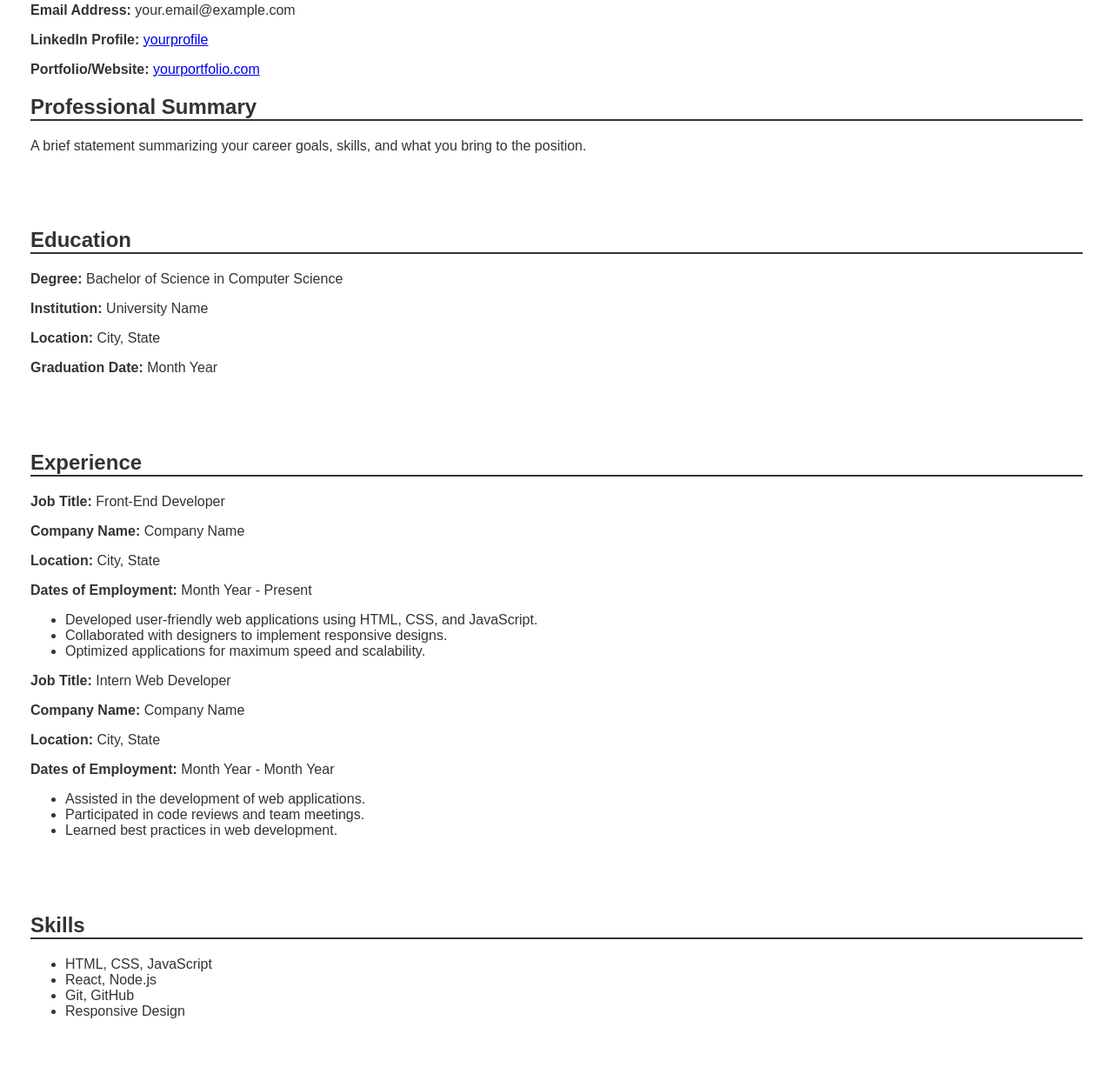
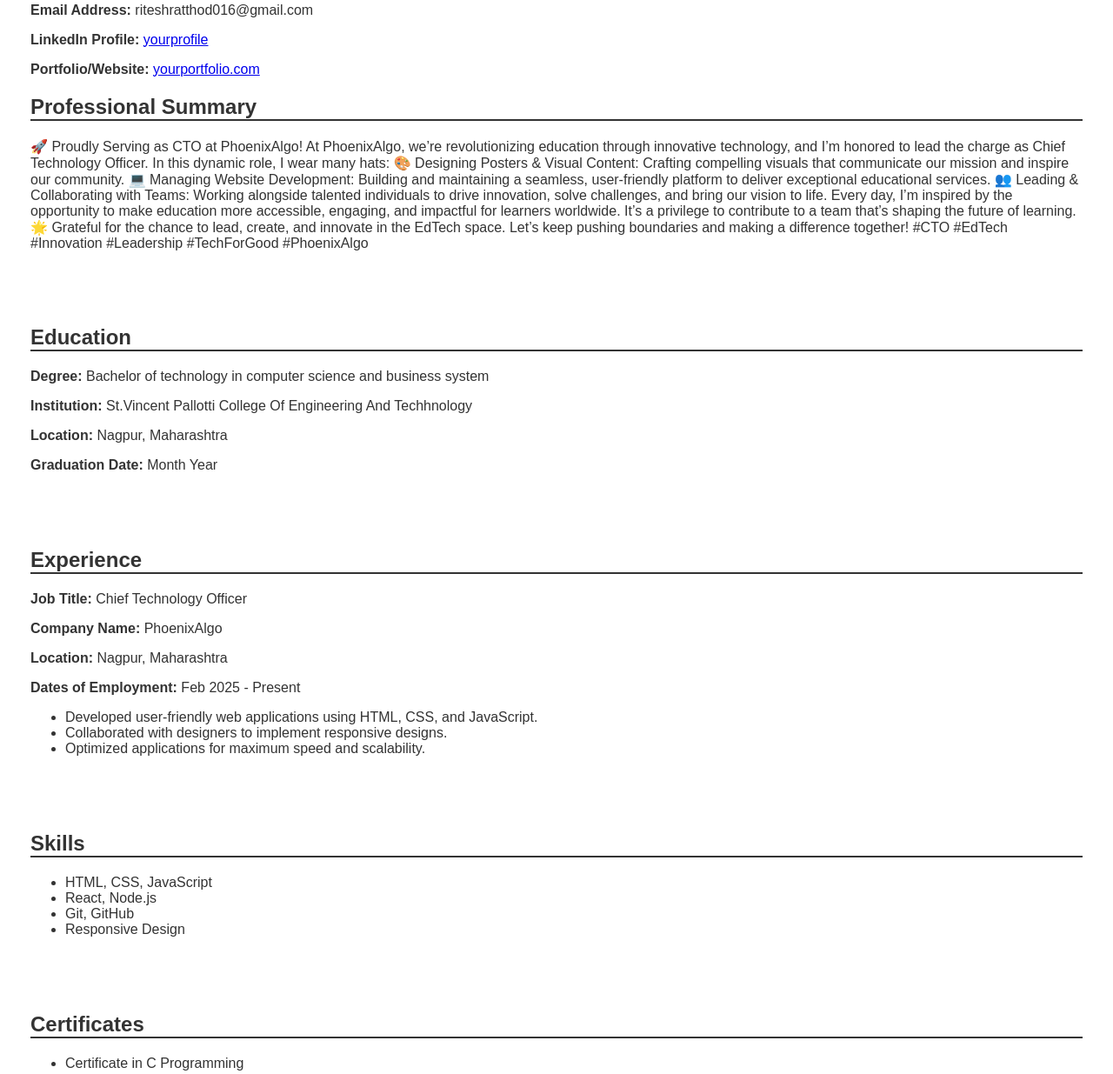
Before and after one commit to ritesh-rathod16/Resume, a plain HTML site: page index.html in a window 1280 px wide. Shown: the part 359-1594 px from the top of the page at 87% size. Drawn offline with Linux system fonts and the light colour scheme.

Commit message:
Update index.html

```diff
--- a/index.html
+++ b/index.html
@@ -8,7 +8,7 @@
 </head>
 <body>
     <header>
-        <h1>Your Name</h1>
+        <h1>Ritesh Rathod</h1>
         <p>Web Developer</p>
         <nav>
             <ul>
@@ -25,43 +25,46 @@
         <h2>Contact Information</h2>
         <p><strong>Full Name:</strong> Ritesh Rathod</p>
         <p><strong>Phone Number:</strong> (123) 456-7890</p>
-        <p><strong>Email Address:</strong> your.email@example.com</p>
+        <p><strong>Email Address:</strong> riteshratthod016@gmail.com</p>
         <p><strong>LinkedIn Profile:</strong> <a href="https://www.linkedin.com/in/ritesh-rathod-34a5a3329" target="_https://www.linkedin.com/in/ritesh-rathod-34a5a3329">yourprofile</a></p>
         <p><strong>Portfolio/Website:</strong> <a href="https://yourportfolio.com" target="_blank">yourportfolio.com</a></p>
 
         <h2>Professional Summary</h2>
-        <p>A brief statement summarizing your career goals, skills, and what you bring to the position.</p>
+        <p>🚀 Proudly Serving as CTO at PhoenixAlgo!
+At PhoenixAlgo, we’re revolutionizing education through innovative technology, and I’m honored to lead the charge as Chief Technology Officer.
+
+In this dynamic role, I wear many hats:
+🎨 Designing Posters & Visual Content: Crafting compelling visuals that communicate our mission and inspire our community.
+💻 Managing Website Development: Building and maintaining a seamless, user-friendly platform to deliver exceptional educational services.
+👥 Leading & Collaborating with Teams: Working alongside talented individuals to drive innovation, solve challenges, and bring our vision to life.
+
+Every day, I’m inspired by the opportunity to make education more accessible, engaging, and impactful for learners worldwide. It’s a privilege to contribute to a team that’s shaping the future of learning.
+
+🌟 Grateful for the chance to lead, create, and innovate in the EdTech space. Let’s keep pushing boundaries and making a difference together!
+
+#CTO #EdTech #Innovation #Leadership #TechForGood #PhoenixAlgo</p>
     </section>
 
     <section id="education">
         <h2>Education</h2>
-        <p><strong>Degree:</strong> Bachelor of Science in Computer Science</p>
-        <p><strong>Institution:</strong> University Name</p>
-        <p><strong>Location:</strong> City, State</p>
+        <p><strong>Degree:</strong> Bachelor of technology in computer science and business system</p>
+        <p><strong>Institution:</strong> St.Vincent Pallotti College Of Engineering And Techhnology</p>
+        <p><strong>Location:</strong> Nagpur, Maharashtra</p>
         <p><strong>Graduation Date:</strong> Month Year</p>
     </section>
 
     <section id="experience">
         <h2>Experience</h2>
-        <p><strong>Job Title:</strong> Front-End Developer</p>
-        <p><strong>Company Name:</strong> Company Name</p>
-        <p><strong>Location:</strong> City, State</p>
-        <p><strong>Dates of Employment:</strong> Month Year - Present</p>
+        <p><strong>Job Title:</strong> Chief Technology Officer</p>
+        <p><strong>Company Name:</strong> PhoenixAlgo</p>
+        <p><strong>Location:</strong> Nagpur, Maharashtra</p>
+        <p><strong>Dates of Employment:</strong> Feb 2025 - Present</p>
         <ul>
             <li>Developed user-friendly web applications using HTML, CSS, and JavaScript.</li>
             <li>Collaborated with designers to implement responsive designs.</li>
             <li>Optimized applications for maximum speed and scalability.</li>
         </ul>
 
-        <p><strong>Job Title:</strong> Intern Web Developer</p>
-        <p><strong>Company Name:</strong> Company Name</p>
-        <p><strong>Location:</strong> City, State</p>
-        <p><strong>Dates of Employment:</strong> Month Year - Month Year</p>
-        <ul>
-            <li>Assisted in the development of web applications.</li>
-            <li>Participated in code reviews and team meetings.</li>
-            <li>Learned best practices in web development.</li>
-        </ul>
     </section>
 
     <section id="skills">
@@ -78,19 +81,16 @@
         <h2>Certificates</h2>
         <ul>
             <li>
-                <p>Certificate in Web Development</p>
+                <p>Certificate in C Programming</p>
                 <a href="#" class="view-certificate" data-img="images/certificate1.jpg.png">View Certificate</a>
             </li>
             <li>
-                <p>JavaScript Certification</p>
-                <a href="#" class="view-certificate" data-img="Hackathon.jpg.png">View Certificate</a>
+                <p>Hackathon Certification</p>
+                <a href="#" class="view-certificate" data-img="images/Hackathon.jpg.png">View Certificate</a>
             </li>
         </ul>
     </section>
 
-    <footer>
-        <p>&copy; 2023 Your Name. All rights reserved.</p>
-    </footer>
 
     <div id="certificate-modal" class="modal">
         <span class="close">&times;</span>
```
